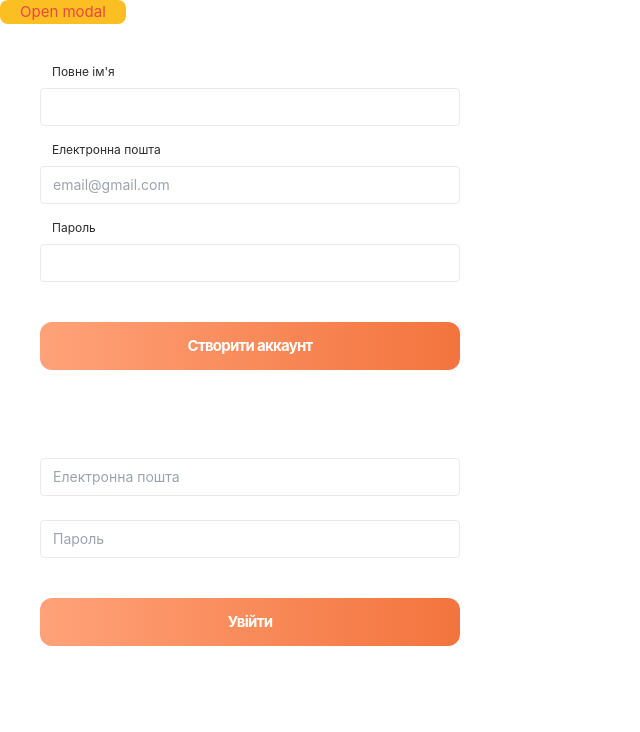
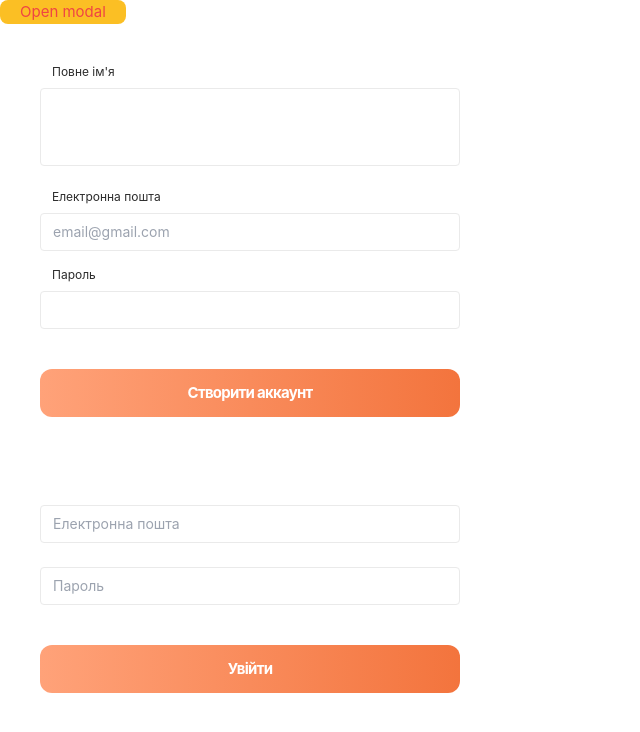
Before and after one commit to Sokilskill/traveler, a Vue app: page / in a window 1280 px wide. Shown: the top 732 px of the page, without its empty margins (0-640 px from the left). Built offline with nearby package versions, Linux system fonts and the light colour scheme.

Commit message:
add textarea

```diff
--- a/src/components/Auth/RegistrationForm/RegistrationForm.vue
+++ b/src/components/Auth/RegistrationForm/RegistrationForm.vue
@@ -14,7 +14,7 @@ const userData = reactive({
 
 <template>
   <FormContainer @submit.prevent="$emit('submit', toRaw(userData))">
-    <IInput class="mb-4" label="Повне ім'я" v-model="userData.name" />
+    <IInput class="mb-4" type="textarea" label="Повне ім'я" v-model="userData.name" />
     <IInput
       class="mb-4"
       label="Електронна пошта"
--- a/src/components/IInput/IInput.vue
+++ b/src/components/IInput/IInput.vue
@@ -1,4 +1,6 @@
 <script setup>
+import { computed } from 'vue'
+
 const props = defineProps({
   modelValue: String,
   label: String,
@@ -14,14 +16,32 @@ defineOptions({
 })
 
 const emit = defineEmits(['update:modelValue'])
+
+const isTextarea = computed(() => {
+  return props.type === 'textarea'
+})
+const baseStyles =
+  'w-full text-sm rounded-[4px] border-[#eaeaea] border-[1px] py-2 px-3 focus:outline-primary'
+const inputStyles = computed(() => {
+  return isTextarea.value ? baseStyles + ' resize-none' : baseStyles
+})
 </script>
 
 <template>
   <div class="w-full text-[#2C2C2C]">
     <label class="block">
       <span class="block text-xs px-3 mb-2">{{ props.label }}</span>
+      <textarea
+        v-if="isTextarea"
+        rows="3"
+        :class="inputStyles"
+        v-bind="{ ...$props, ...$attrs }"
+        :value="modelValue"
+        @input="emit('update:modelValue', $event.target.value)"
+      ></textarea>
       <input
-        class="w-full text-sm rounded-[4px] border-[#eaeaea] border-[1px] py-2 px-3 focus:outline-primary"
+        v-else
+        :class="inputStyles"
         v-bind="{ ...$props, ...$attrs }"
         :value="modelValue"
         @input="emit('update:modelValue', $event.target.value)"
```
